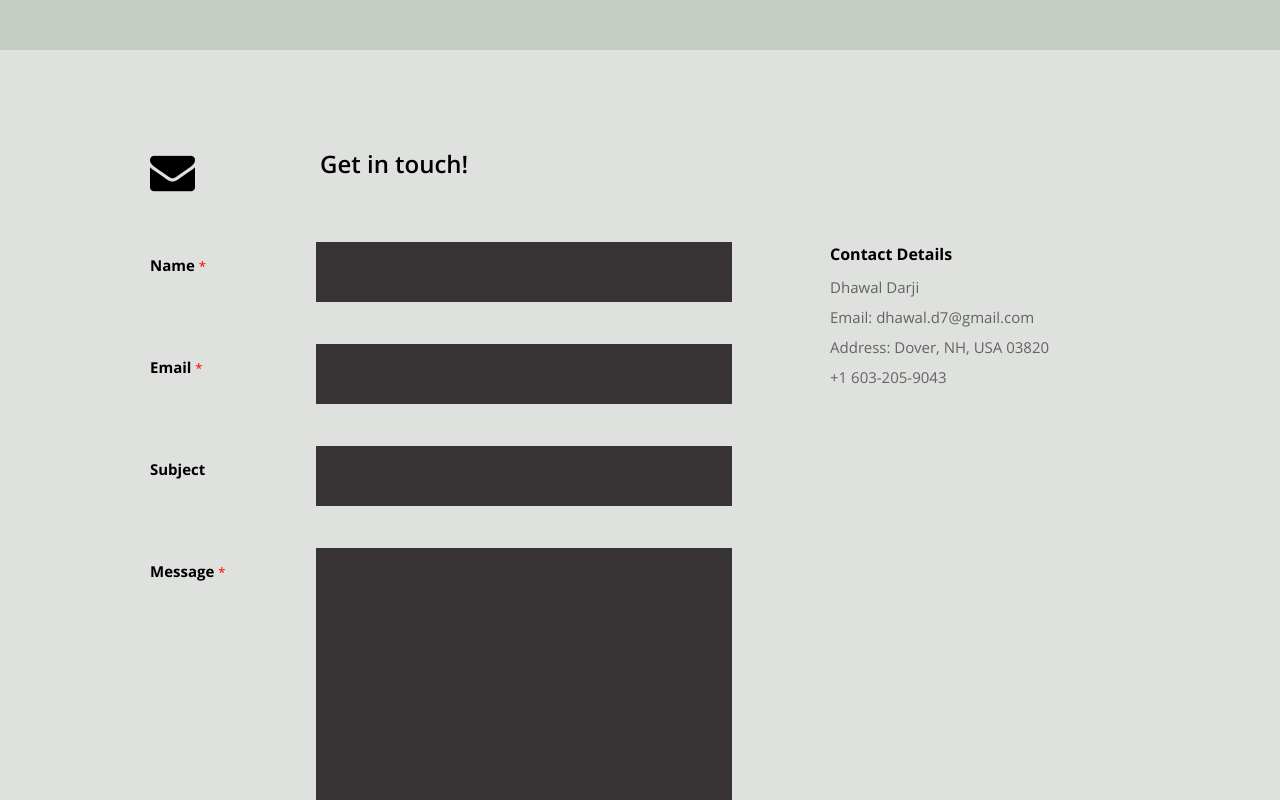
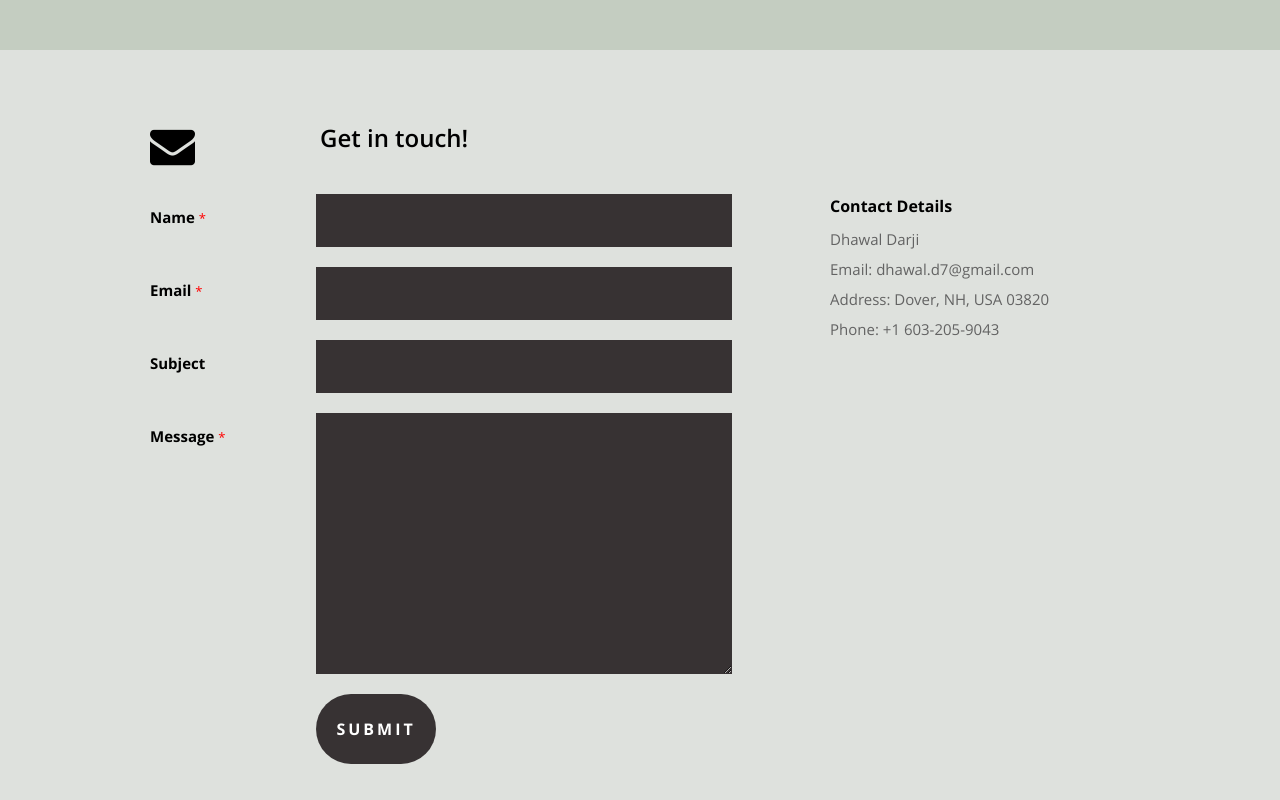
Before and after one commit to dhawaldarji7/dhawaldarjiportfolio, a React (Create React App) app: page / in a window 1280 px wide. Shown: the part 2480-3280 px from the top of the page. Built offline with nearby package versions, Linux system fonts and the light colour scheme.

Commit message:
COntact form up and working!

```diff
--- a/package.json
+++ b/package.json
@@ -6,6 +6,7 @@
     "@testing-library/jest-dom": "^5.11.8",
     "@testing-library/react": "^11.2.3",
     "@testing-library/user-event": "^12.6.0",
+    "firebase": "^8.6.8",
     "react": "^17.0.1",
     "react-dom": "^17.0.1",
     "react-scripts": "4.0.1",
--- a/public/css/layout.css
+++ b/public/css/layout.css
@@ -720,12 +720,13 @@ ul#nav li.current a {
 
 #contact {
   background: #dee1dd;
-  padding-top: 96px;
-  padding-bottom: 102px;
+  padding-top: 50px;
+  padding-bottom: 75px;
   color: #636363;
 }
 #contact .section-head {
-  margin-bottom: 42px;
+  margin-top: 20px;
+  margin-bottom: 20px;
 }
 
 #contact a,
@@ -774,7 +775,7 @@ ul#nav li.current a {
 
 /* contact form */
 #contact form {
-  margin-bottom: 30px;
+  margin-bottom: 10px;
 }
 #contact label {
   font: 15px/24px "opensans-bold", sans-serif;
@@ -790,11 +791,11 @@ ul#nav li.current a {
   padding: 18px 20px;
   color: #eee;
   background: #373233;
-  margin-bottom: 42px;
+  margin-bottom: 20px;
   border: 0;
   outline: none;
   font-size: 15px;
-  line-height: 24px;
+  line-height: 15px;
   width: 65%;
 }
 #contact input:focus,
@@ -806,13 +807,14 @@ ul#nav li.current a {
 #contact button.submit {
   text-transform: uppercase;
   letter-spacing: 3px;
-  color: #fff;
+  font-size: medium;
+  color: white;
   background: #373233;
   border: none;
   cursor: pointer;
   height: auto;
   display: inline-block;
-  border-radius: 3px;
+  border-radius: 50px;
   margin-left: 26%;
 }
 #contact button.submit:hover {
--- a/src/Components/Contact.js
+++ b/src/Components/Contact.js
@@ -1,10 +1,14 @@
 import React, { useState } from "react";
+import { db } from "./firebase";
 
 const Contact = ({ data }) => {
   const [name, setName] = useState("");
   const [email, setEmail] = useState("");
   const [subject, setSubject] = useState("");
   const [message, setMessage] = useState("");
+  const [nameError, setNameError] = useState("Name is empty");
+  const [emailError, setEmailError] = useState("");
+  const [messageError, setMessageError] = useState("");
 
   if (data) {
     var contactName = data.name;
@@ -17,14 +21,24 @@ const Contact = ({ data }) => {
     var contactMessage = data.contactmessage;
   }
 
-  const submitForm = () => {
-    window.open(
-      `mailto:${contactEmail}?subject=${encodeURIComponent(
-        subject
-      )}&body=${encodeURIComponent(name)} (${encodeURIComponent(
-        email
-      )}): ${encodeURIComponent(message)}`
-    );
+  const submitForm = (e) => {
+    e.preventDefault();
+
+    db.collection("messages")
+      .add({
+        name: name,
+        subject: subject,
+        email: email,
+        message: message,
+      })
+      .then(() => {
+        alert(
+          "Thank you for contacting me. I'll try to reach out to you asap! 🙌"
+        );
+      })
+      .catch((error) => {
+        alert(error.message);
+      });
   };
 
   return (
@@ -109,15 +123,6 @@ const Contact = ({ data }) => {
               </div>
             </fieldset>
           </form>
-
-          <div id="message-warning">
-            {" "}
-            Unable to send message. Please try again!
-          </div>
-          <div id="message-success">
-            <i className="fa fa-check"></i>Your message was sent, thank you!
-            <br />
-          </div>
         </div>
 
         <aside className="four columns footer-widgets">
@@ -130,7 +135,7 @@ const Contact = ({ data }) => {
               <br />
               Address: {city}, {state}, {country} {zip}
               <br />
-              <span>{phone}</span>
+              <span> Phone: {phone}</span>
             </p>
           </div>
         </aside>
--- /dev/null
+++ b/src/Components/firebase.js
@@ -0,0 +1,16 @@
+import firebase from "firebase";
+
+const firebaseConfig = {
+  apiKey: "AIzaSyCyK_QQGSlW7vf6QacsRBHdLnM71JEkJJA",
+  authDomain: "dhawaldarjiportfolio.firebaseapp.com",
+  projectId: "dhawaldarjiportfolio",
+  storageBucket: "dhawaldarjiportfolio.appspot.com",
+  messagingSenderId: "411854179960",
+  appId: "1:411854179960:web:5f29341a35cd91d499278d",
+};
+
+const firebaseApp = firebase.initializeApp(firebaseConfig);
+
+var db = firebaseApp.firestore();
+
+export { db };
```
Also changed, not shown: 2 other files (tests, documents, lock files or other folders).
